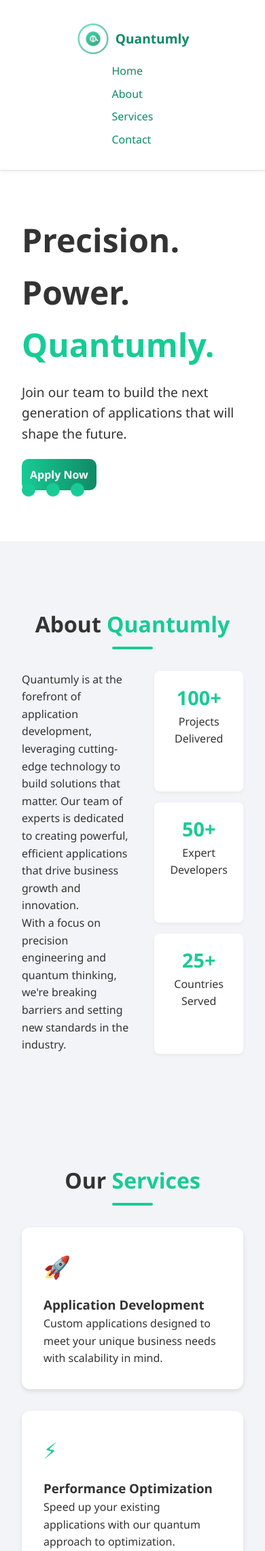
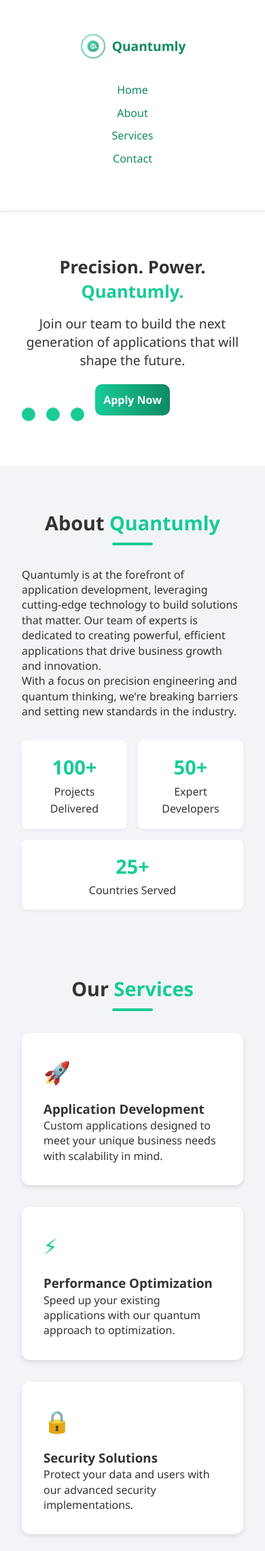
Before and after one commit to muangemutunga/shaka, a Flask app: page / in a window 390 px wide. Shown: the top 2281 px of the page at 68% size. Run offline with Flask 3, Linux system fonts and the light colour scheme.

Commit message:
Update styles.css

```diff
--- a/static/styles.css
+++ b/static/styles.css
@@ -1376,3 +1376,141 @@ input[type="password"]:focus {
 .back-to-home a:hover {
     color: #0f8a65;
 }
+
+
+
+
+/* for mobile*/
+/* Base adjustments */
+body, html {
+    margin: 0;
+    padding: 0;
+    box-sizing: border-box;
+    overflow-x: hidden;
+}
+
+section, header, footer {
+    padding: 2rem;
+}
+
+nav ul {
+    display: flex;
+    gap: 2rem;
+    list-style: none;
+}
+
+nav {
+    display: flex;
+    justify-content: space-between;
+    align-items: center;
+    flex-wrap: wrap;
+}
+
+.logo {
+    display: flex;
+    align-items: center;
+    gap: 0.5rem;
+}
+
+/* Grid responsiveness */
+.services-grid,
+.about-content,
+.contact-container,
+.footer-links {
+    display: flex;
+    flex-wrap: wrap;
+    gap: 2rem;
+}
+
+/* Default to row layout */
+.about-content,
+.contact-container {
+    flex-direction: row;
+    justify-content: space-between;
+}
+
+/* Responsive buttons and forms */
+.cta-button,
+input,
+textarea {
+    width: 100%;
+    max-width: 400px;
+}
+
+/* Typography scaling */
+h1, h2, h3, p {
+    line-height: 1.4;
+    word-wrap: break-word;
+}
+
+/* Mobile styles */
+@media (max-width: 768px) {
+    nav ul {
+        flex-direction: column;
+        gap: 1rem;
+        align-items: center;
+        padding: 1rem 0;
+    }
+
+    .about-content,
+    .contact-container {
+        flex-direction: column;
+        align-items: center;
+    }
+
+    .services-grid {
+        flex-direction: column;
+        align-items: center;
+    }
+
+    .stat-item {
+        text-align: center;
+    }
+
+    .footer-links {
+        flex-direction: column;
+        align-items: center;
+    }
+
+    .footer-column {
+        text-align: center;
+    }
+
+    .hero-content {
+        text-align: center;
+    }
+
+    .hero-content h1 {
+        font-size: 2rem;
+    }
+
+    .section-header h2 {
+        text-align: center;
+        font-size: 1.8rem;
+    }
+
+    .loading-overlay svg {
+        width: 60vw;
+        height: 60vw;
+    }
+
+    .logo svg {
+        width: 40px;
+        height: 40px;
+    }
+}
+
+@media (max-width: 480px) {
+    .hero-content h1 {
+        font-size: 1.6rem;
+    }
+
+    nav {
+        flex-direction: column;
+        gap: 1rem;
+    }
+
+    nav ul {
+        gap: 0.5rem;
+    }
+}
```
